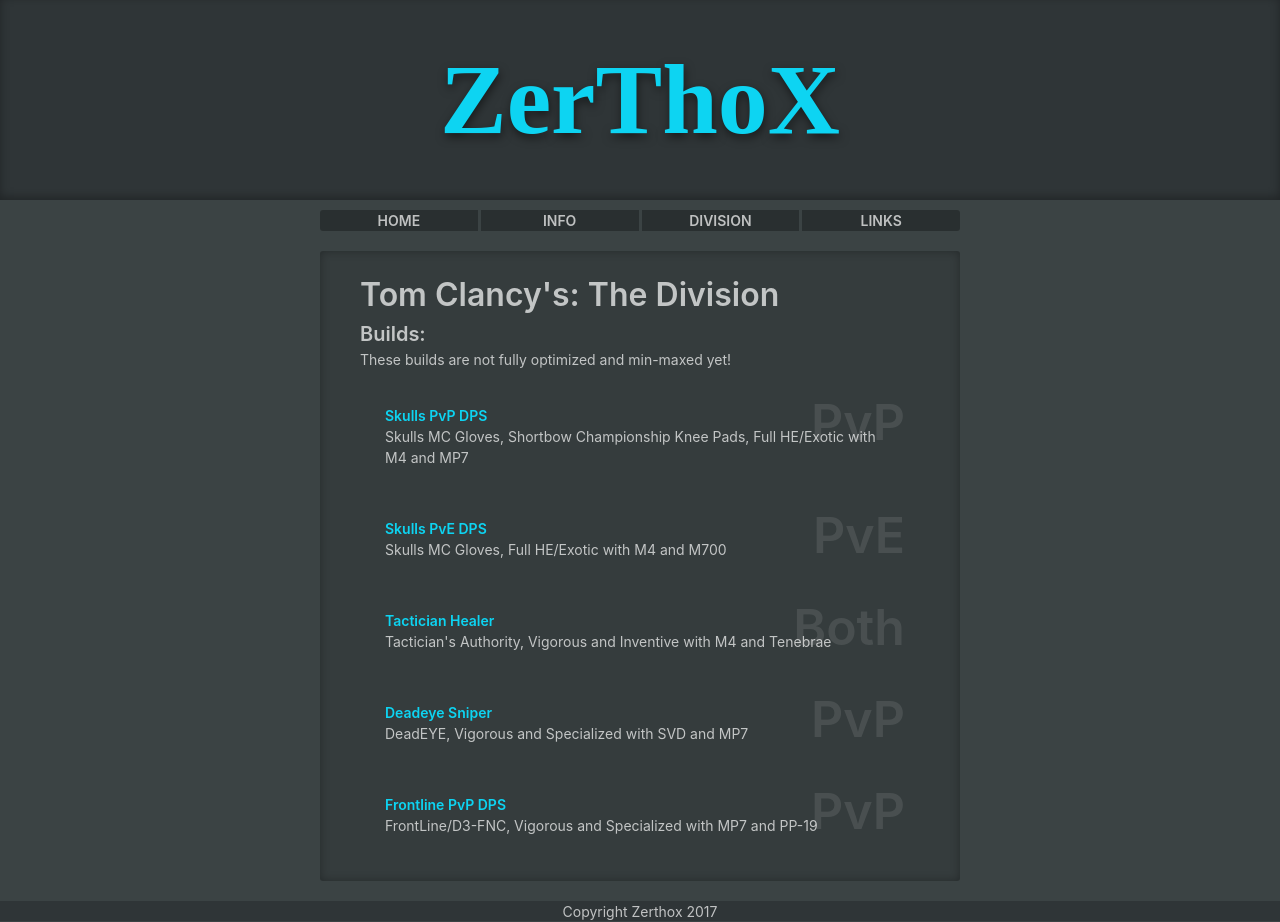
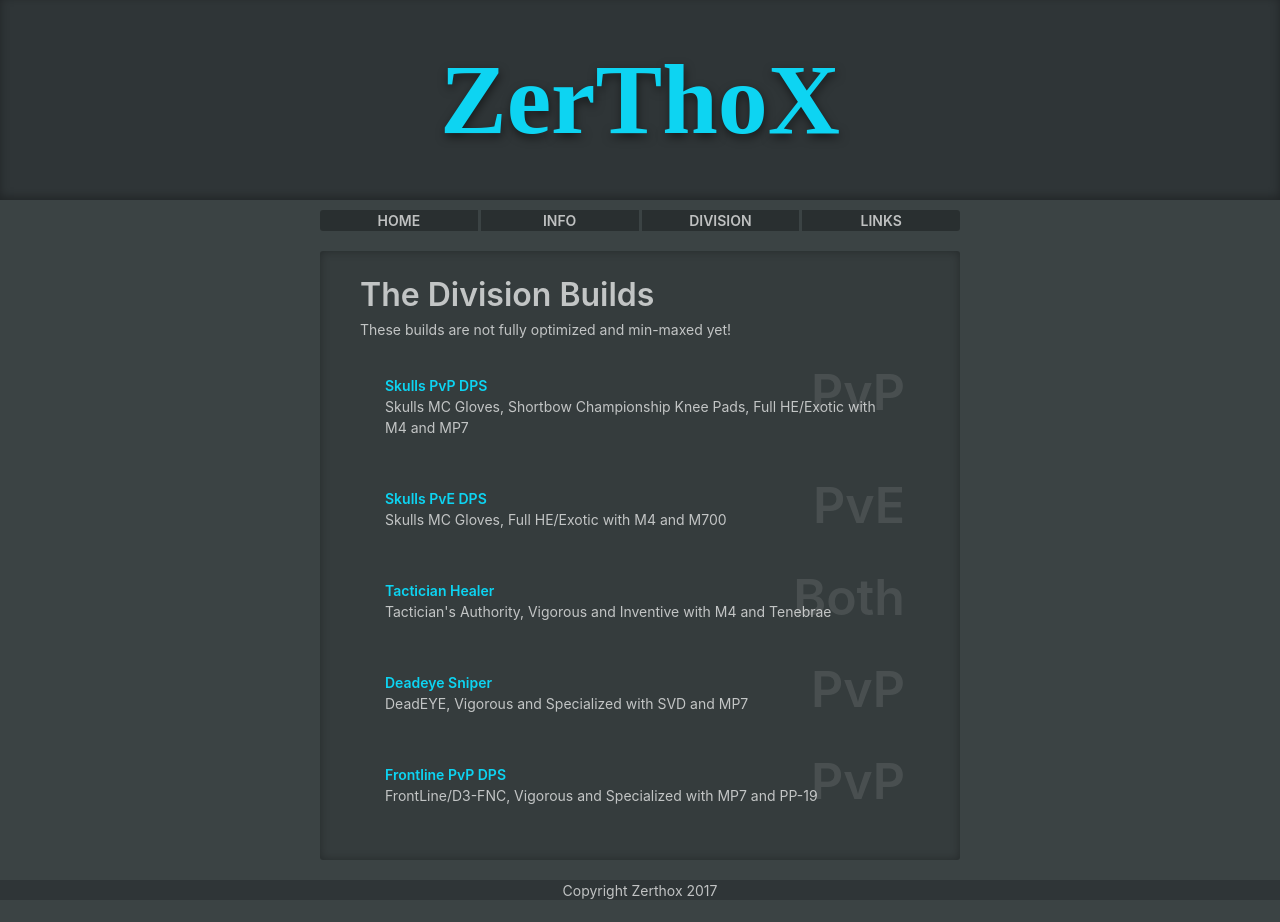
Before and after one commit to Zerthox/zerthox.github.io, a Jekyll site: the page built from division.html, in a window 1280 px wide. Built offline with Jekyll 4.4.1, drawn with Linux system fonts in a browser that asks for light colours; some web fonts are replaced; after the commit the page ends 901 px from its top, so only the background shows below that.

Commit message:
Update division.html

```diff
--- a/division.html
+++ b/division.html
@@ -1,9 +1,8 @@
 ---
 layout: default
 ---
-<h1>Tom Clancy's: The Division</h1>
+<h1>The Division Builds</h1>
 <ul class="list games">
-    <h3>Builds:</h3>
     <p>These builds are not fully optimized and min-maxed yet!</p>
     <a href="division/builds/skulls-pvp">
         <li class="list-item">
```
